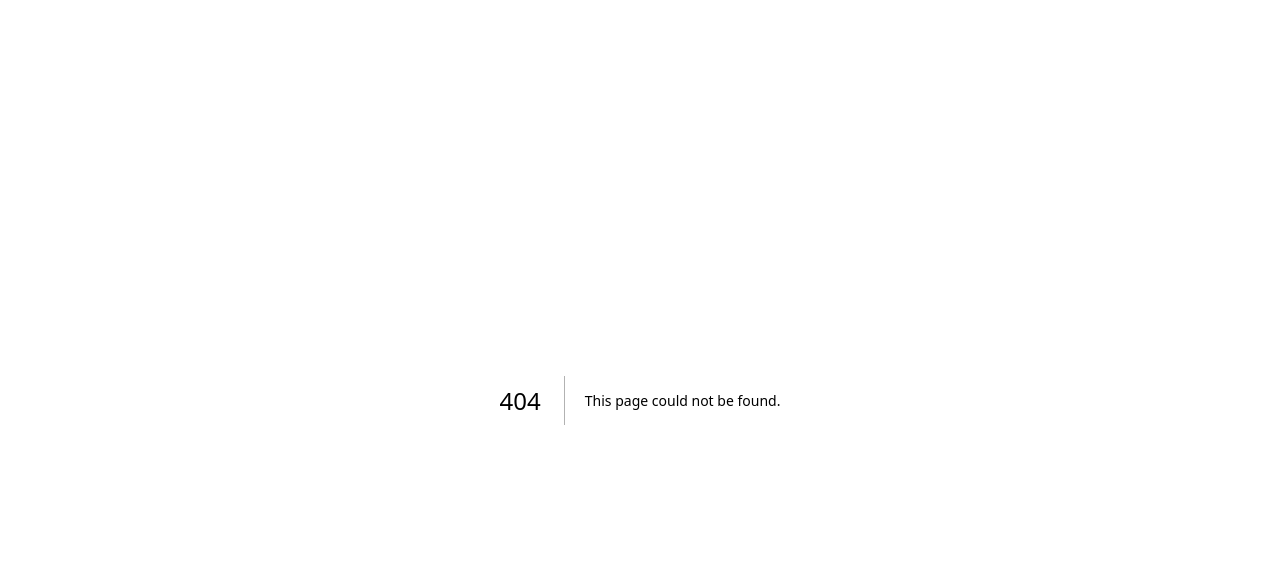
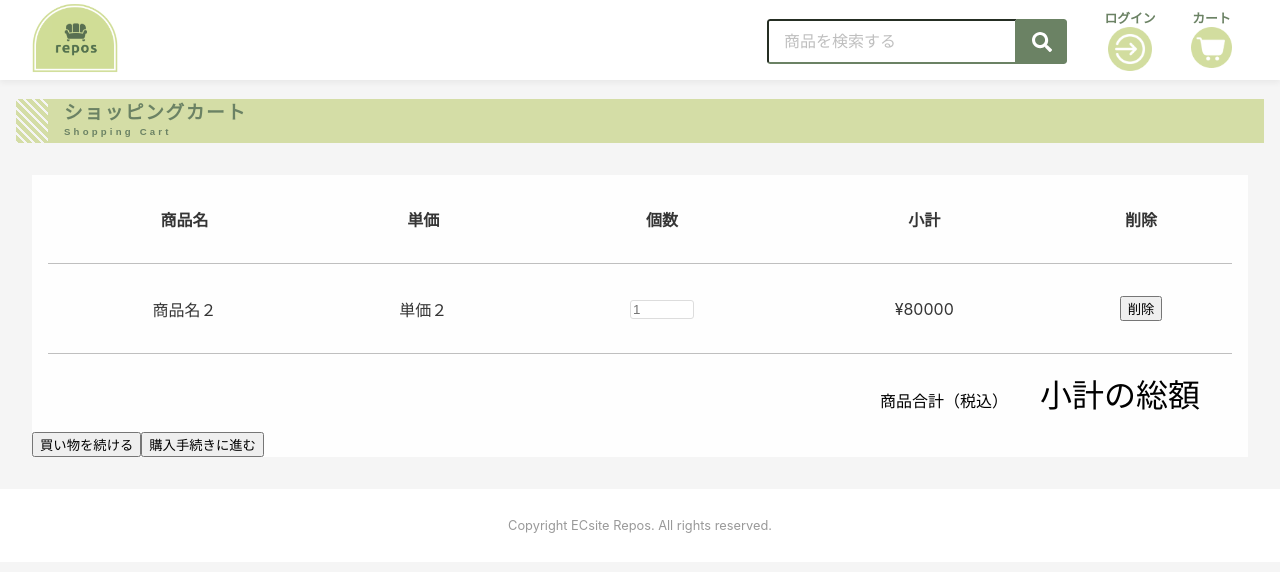
Before and after one commit to SakihoO/ecsite-repos, a Next.js app in the folder frontend/: page /purchase/cart in a window 1280 px wide. Before the commit this address had no page. Shown: the top 572 px of the page. Built offline with nearby package versions, Linux system fonts and the light colour scheme.

Commit message:
商品詳細ページからカート画面に商品の値を受け渡す処理

```diff
--- a/frontend/components/Layout/Header.tsx
+++ b/frontend/components/Layout/Header.tsx
@@ -95,7 +95,7 @@ const Header = ({ searchQuery }) => {
                 )}
 
                 <div className={styles.iconCart}>
-                    <Link href="">
+                    <Link href="/purchase/cart">
                         <div className={styles.iconTxt}>カート</div>
                         <img src="/icon/iconCart.png" />
                     </Link>
--- /dev/null
+++ b/frontend/components/Purchase/Cart.module.scss
@@ -0,0 +1,56 @@
+.body {
+    background-color: #fefefe;
+    margin: 2rem;
+}
+.container {
+    display: flex;
+    justify-content: center;
+    align-items: center;
+    // width: 100vw;
+    // height: 100vw;
+    box-sizing: border-box;
+    padding: 0 1rem;
+}
+.table {
+    width: 100%;
+    text-align: center;
+    border-collapse: collapse;
+    // border-spacing: 0;
+    color: #353535;
+    // border-spacing: 1rem;
+}
+.table thead {
+
+}
+
+.table th,
+.table td {
+    padding: 2rem 0;
+}
+.table tr {
+    border-bottom: 1px solid #BFBFBF;
+}
+.prdQty {
+    // display: flex;
+    // font-size: 1.4vw;
+    // font-weight: 400;
+    // box-sizing: border-box;
+    // padding-bottom: 1vw;
+}
+.prdQty input[type="number"] {
+    // font-size: 1.2vw;
+    color: #707070;
+    border: 1px solid #ddd;
+    border-radius: 3px;
+    box-sizing: border-box;
+    width: 5vw;
+}
+.totalAmount {
+    text-align: right;
+    margin: 1rem 3rem 1rem 0;
+
+    span {
+        font-size: 2rem;
+        padding-left: 2rem;
+    }
+}
--- /dev/null
+++ b/frontend/components/Purchase/Cart.tsx
@@ -0,0 +1,67 @@
+/* カートコンポーネント */
+import { useEffect, useState } from "react";
+import styles from "./Cart.module.scss"
+import { useRouter } from "next/router";
+
+// 各カラムのデータ型を指定
+interface Product {
+    product_name: string;
+    price: number;
+    quantity: number;
+}
+
+export default function Cart() {
+    const router = useRouter();
+    const [products, setProducts] = useState<Product[]>([]);
+
+    useEffect(() => {
+        const { productName, price, quantity } = router.query;
+        if(productName && price &&quantity ) {
+            setProducts([{ product_name: productName as string, price: parseInt(price as string), quantity: parseInt(quantity as string) }]);
+        }
+    }, [router.query]);
+
+
+    return (
+        <div className={styles.body}>
+            <div className={styles.container}>
+                <table className={styles.table}>
+                    <thead>
+                        <tr>
+                            <th>商品名</th>
+                            <th>単価</th>
+                            <th>個数</th>
+                            <th>小計</th>
+                            <th>削除</th>
+                        </tr>
+                    </thead>
+                    <tbody>
+                        {products.map((product, index) => (
+                            <tr key={index}>
+                                <td>{product.product_name}</td>
+                                <td>{product.price}</td>
+                                <td className={styles.prdQty}>
+                                    {/* <input type="number" placeholder="1" min="1" max="10" /> */}
+                                    {product.quantity}
+                                </td>
+                                <td>¥{product.price * product.quantity}</td>
+                                <td><button>削除</button></td>
+                            </tr>
+                        ))}
+
+                        <tr>
+                            <td>商品名２</td>
+                            <td>単価２</td>
+                            <td className={styles.prdQty}><input type="number" placeholder="1" min="1" max="10" /></td>
+                            <td>¥80000</td>
+                            <td><button>削除</button></td>
+                        </tr>
+                    </tbody>
+                </table>
+            </div>
+            <div className={styles.totalAmount}>商品合計（税込）<span>小計の総額</span></div>
+            <button>買い物を続ける</button>
+            <button>購入手続きに進む</button>
+        </div>
+    )
+}
--- /dev/null
+++ b/frontend/pages/purchase/cart.tsx
@@ -0,0 +1,24 @@
+/* カートページ */
+import Header from "../../components/Layout/Header";
+import Title from "../../components/Layout/Title";
+import Layout from "../layout";
+import Footer from "../../components/Layout/Footer";
+import Cart from "../../components/Purchase/Cart";
+import utilStyles from "../../styles/utils.module.scss";
+
+export default function() {
+
+    return (
+        <Layout>
+            <Header searchQuery={undefined} />
+            <div className={utilStyles.body}>
+                <Title
+                    contentTitle={'ショッピングカート'}
+                    subTitle={'Shopping Cart'}
+                />
+                <Cart />
+            </div>
+            <Footer />
+        </Layout>
+    )
+}
```
Also changed, not shown: frontend/pages/product/[id].tsx (+38 -7 lines).
